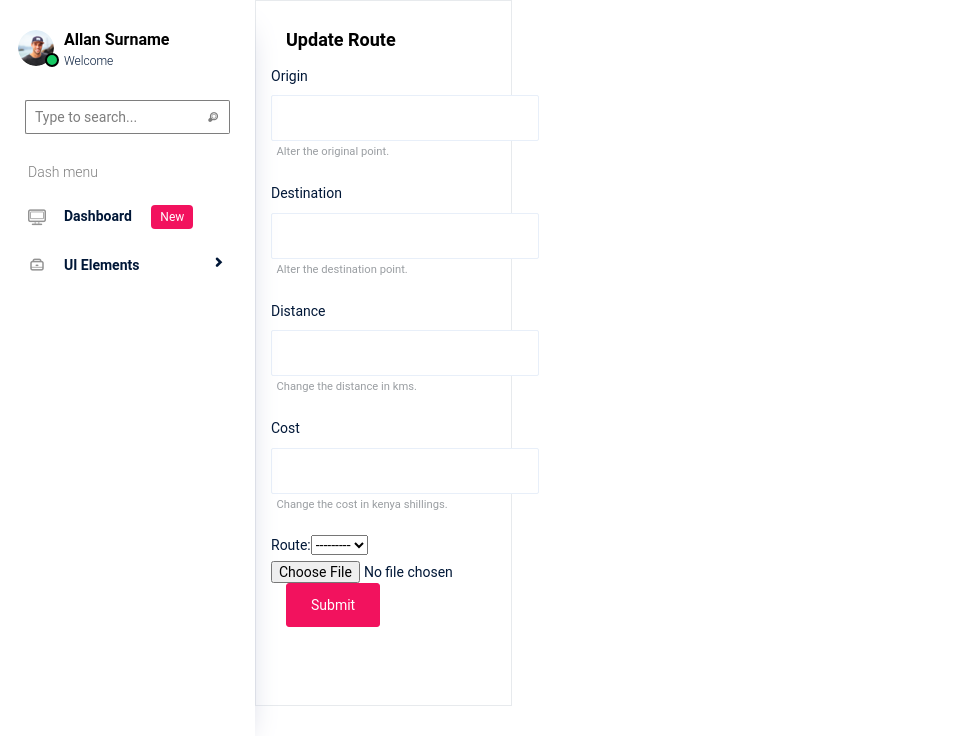
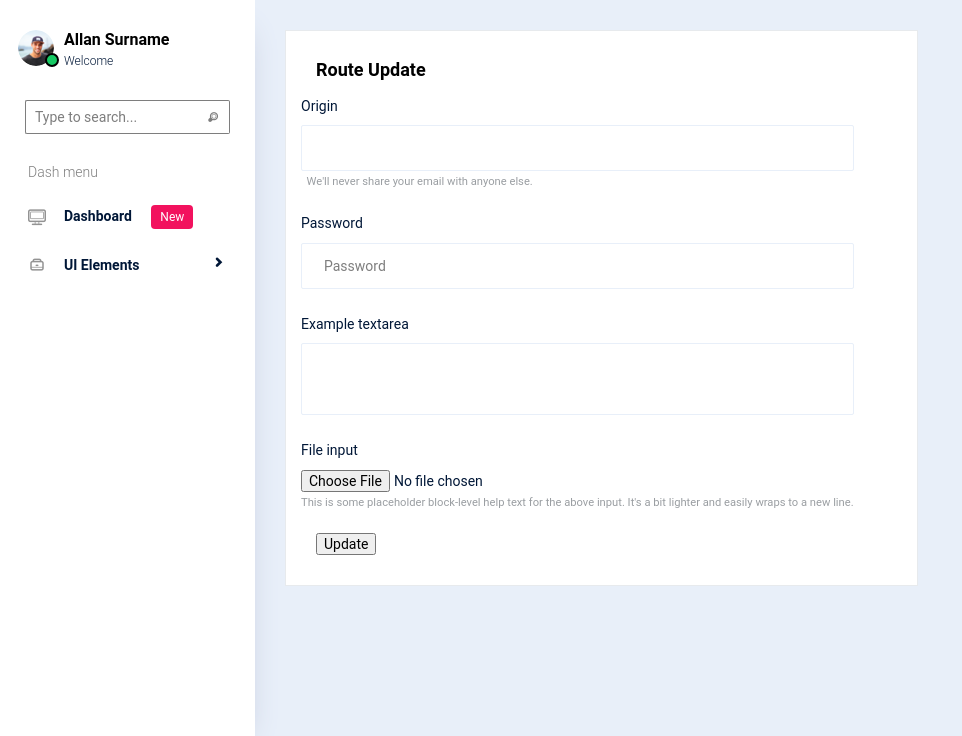
Before and after one commit to mugabwa/Dwear, a Django app: template routes/templates/route_update_form.html in a window 1280 px wide. Shown: the part 64-800 px from the top of the page, without its empty margins (0-962 px from the left). Run offline with Django 3.2, Linux system fonts and the light colour scheme; the template is opened without the code that fills it: values that come from a table or form of the project are taken from there, others are empty; some libraries are stand-ins or nearby versions; some web fonts are replaced.

Commit message:
New updates

```diff
--- a/routes/templates/base.html
+++ b/routes/templates/base.html
@@ -218,8 +218,13 @@
             </ul>
           </nav>
           <!-- End Sidebar -->
-          {% block content %}
-          {% endblock %}
+          <div class="main-panel">
+            <div class="content-wrapper">
+              {% block content %}
+              {% endblock %}
+            </div>
+          </div>
+
         </div>
       </div>
 
--- a/routes/templates/route_update_form.html
+++ b/routes/templates/route_update_form.html
@@ -5,34 +5,34 @@
     <div class="card">
       <div class="card-body">
         <div class="d-flex flex-wrap justify-content-between">
-            <h4 class="card-title mb-3">Update Route</h4>
+          <h4 class="card-title mb-3">Route Update</h4>
         </div>
         <div class="row">
-            <form class="forms-sample">
+          <form class="forms-sample" method="post" >
+            {% csrf_token %}
             <div class="form-group">
-                <label for="origin">Origin</label>
-                <input type="text" class="form-control p-input" id="origin" aria-describedby="originHelp" value="{{ route.origin }}">
-                <small id="originHelp" class="form-text text-muted text-success"><span class="fa fa-info mt-1"></span>  Alter the original point. </small>
+                <label for="exampleInputEmail1">Origin</label>
+                <input type="text" class="form-control p-input" id="exampleInputEmail1" aria-describedby="emailHelp" value="{{ route.origin }}">
+                <small id="emailHelp" class="form-text text-muted text-success"><span class="fa fa-info mt-1"></span>  We'll never share your email with anyone else.</small>
             </div>
             <div class="form-group">
-                <label for="dest">Destination</label>
-                <input type="text" class="form-control p-input" id="dest" aria-describedby="destHelp" value="{{ route.destination }}">
-                <small id="destHelp" class="form-text text-muted text-success"><span class="fa fa-info mt-1"></span>  Alter the destination point. </small>
+                <label for="exampleInputPassword1">Password</label>
+                <input type="password" class="form-control p-input" id="exampleInputPassword1" placeholder="Password">
             </div>
             <div class="form-group">
-                <label for="distance">Distance</label>
-                <input type="t" class="form-control p-input" id="distance" aria-describedby="distHelp" value="{{ route.distance }}">
-                <small id="distHelp" class="form-text text-muted text-success"><span class="fa fa-info mt-1"></span>  Change the distance in kms. </small>
+                <label for="exampleTextarea">Example textarea</label>
+                <textarea class="form-control p-input" id="exampleTextarea" rows="3"></textarea>
             </div>
             <div class="form-group">
-                <label for="cost">Cost</label>
-                <input type="text" class="form-control p-input" id="cost" aria-describedby="costHelp" value="{{ route.cost }}">
-                <small id="costHelp" class="form-text text-muted text-success"><span class="fa fa-info mt-1"></span>  Change the cost in kenya shillings. </small>
+                <label for="exampleInputFile">File input</label>
+                <input type="file" class="form-control-file" id="exampleInputFile" aria-describedby="fileHelp">
+                <small id="fileHelp" class="form-text text-muted">This is some placeholder block-level help text for the above input. It's a bit lighter and easily wraps to a new line.</small>
             </div>
-              {{ form }}
+
 
             <div class="col-12">
-                  <button type="submit" class="btn btn-primary">Submit</button>
+                <!-- <button type="submit" class="btn btn-primary">Submit</button> -->
+                <input type="submit" value="Update">
             </div>
         </form>
 
```
Also changed, not shown: routes/views.py (+6 -2 lines). Lines whose indentation alone changed are shown as unchanged.
